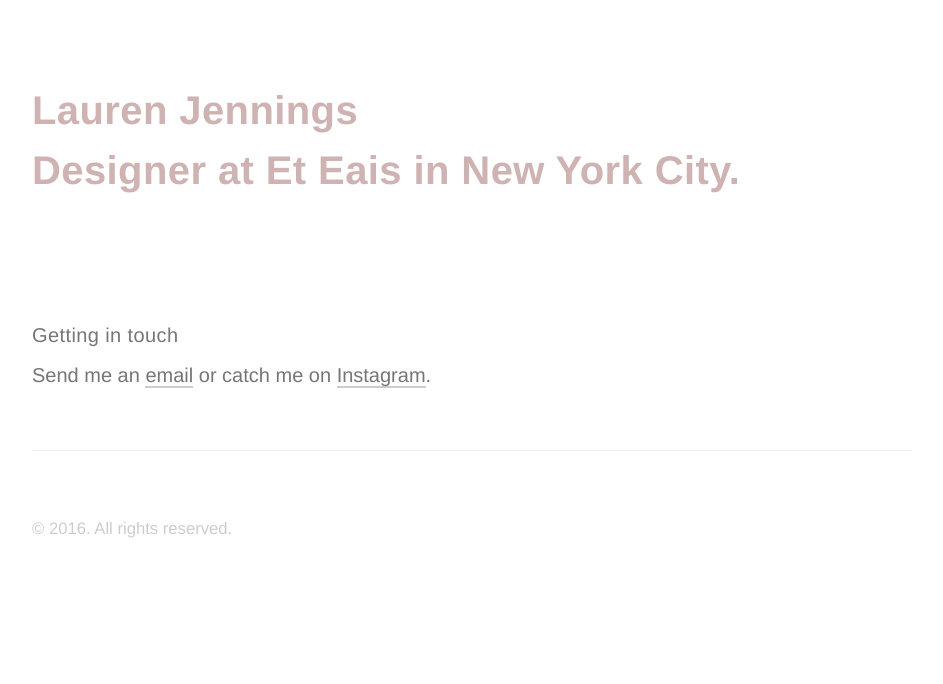
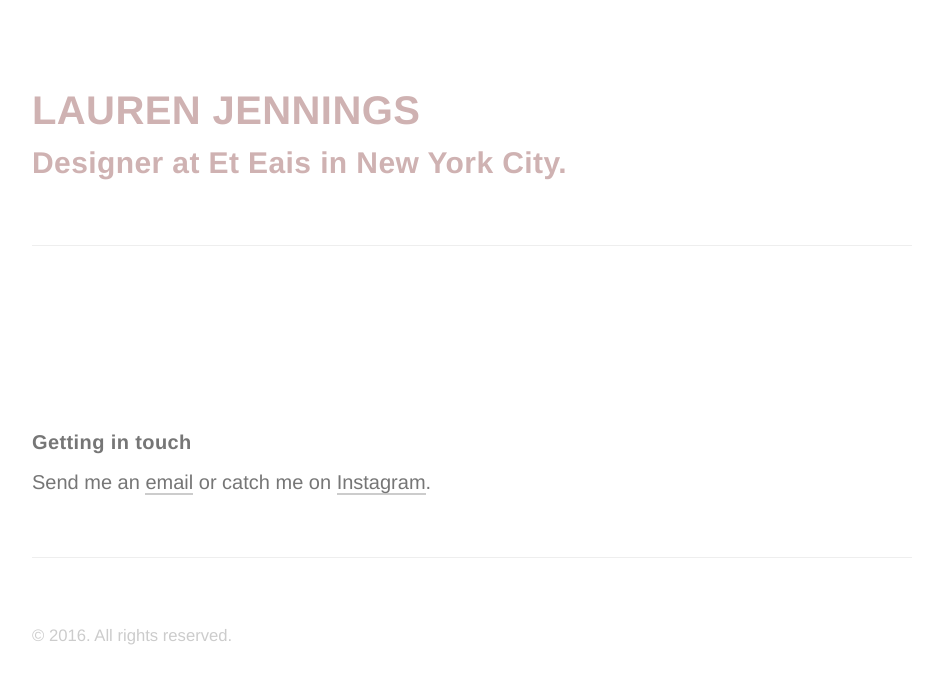
Before and after one commit to beinglauren/Test, a Jekyll site: the page built from index.html, in a window 1280 px wide. Shown: the top 684 px of the page, without its empty margins (168-1111 px from the left). Built offline with Jekyll 4.4.1, drawn with Linux system fonts in a browser that asks for light colours.

Commit message:
font colors

```diff
--- a/_config.yml
+++ b/_config.yml
@@ -2,7 +2,7 @@
 permalink:           pretty
 
 # Setup
-title:               Lauren Jennings
+title:               LAUREN JENNINGS
 tagline:             Designer at Et Eais
 url:
 baseurl:             http://beinglauren.github.io/beinglauren
--- a/_layouts/default.html
+++ b/_layouts/default.html
@@ -11,9 +11,10 @@
           <h1 class="masthead-title">
             <a href="{{ site.baseurl }}/" title="Home">{{ site.title }}</a>
           </h1>
-          <h1 class="masthead-title">
+          <h2 class="masthead-title">
             Designer at <a href="https://et-eais.com">Et Eais</a> in New York City.
-          </h1>
+          </h2>
+          <hr>
         </div>
       </header>
 
--- a/_sass/_masthead.scss
+++ b/_sass/_masthead.scss
@@ -13,7 +13,15 @@
   margin-bottom: 0;
   color: $purple;
   font-family: $root-font-family-alpha;
-  font-weight: 600;
+
+  h1{
+    font-weight: 600;
+  }
+
+  h2{
+    font-weight: 600;
+    font-size: 2rem;
+  }
 
   a {
     color: inherit;
--- a/_sass/_type.scss
+++ b/_sass/_type.scss
@@ -4,7 +4,7 @@
 
 h1, h2, h3, h4, h5, h6 {
   margin-bottom: .5rem;
-  font-weight: 300;
+  font-weight: 600;
   line-height: 1.5;
   letter-spacing: .02rem;
   text-rendering: optimizeLegibility;
@@ -31,6 +31,7 @@ h4, h5, h6 {
 
 p {
   margin-top: 0;
+  font-weight: 300;
   margin-bottom: 1rem;
 }
 
```
